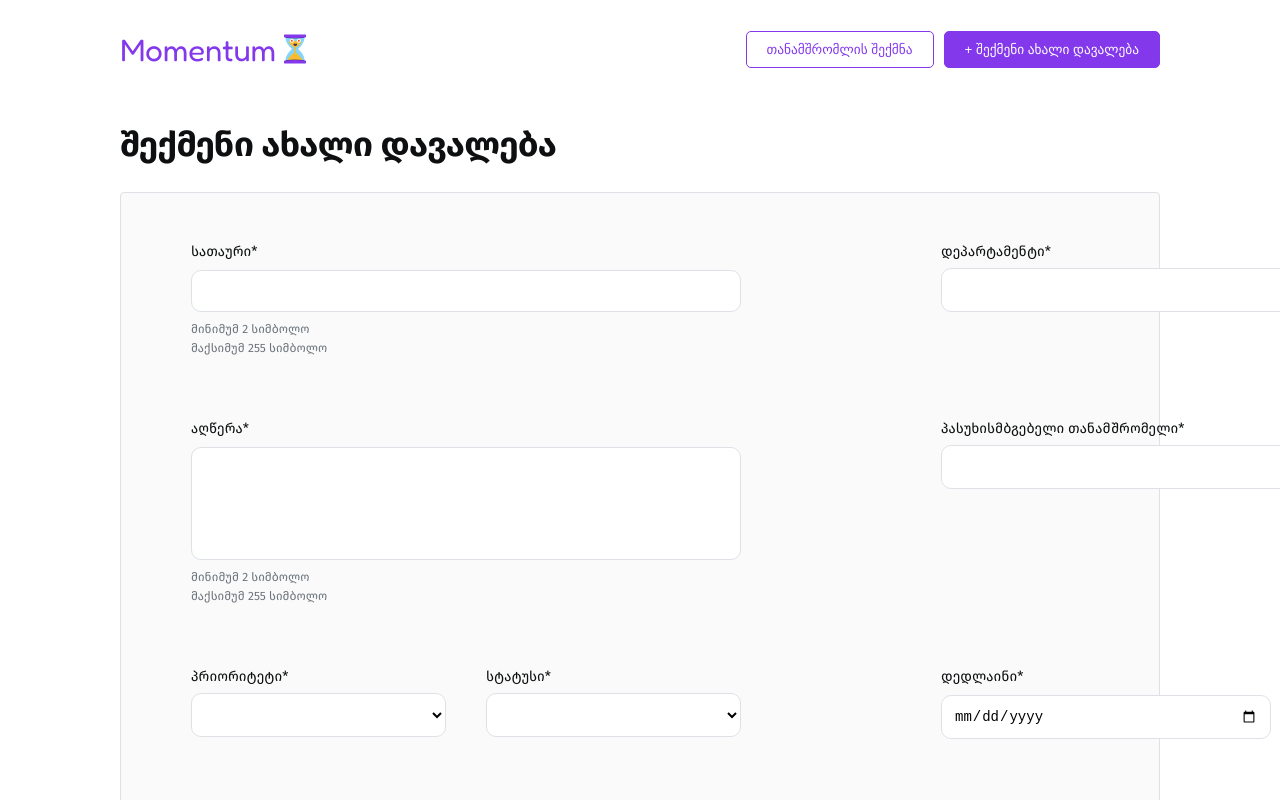
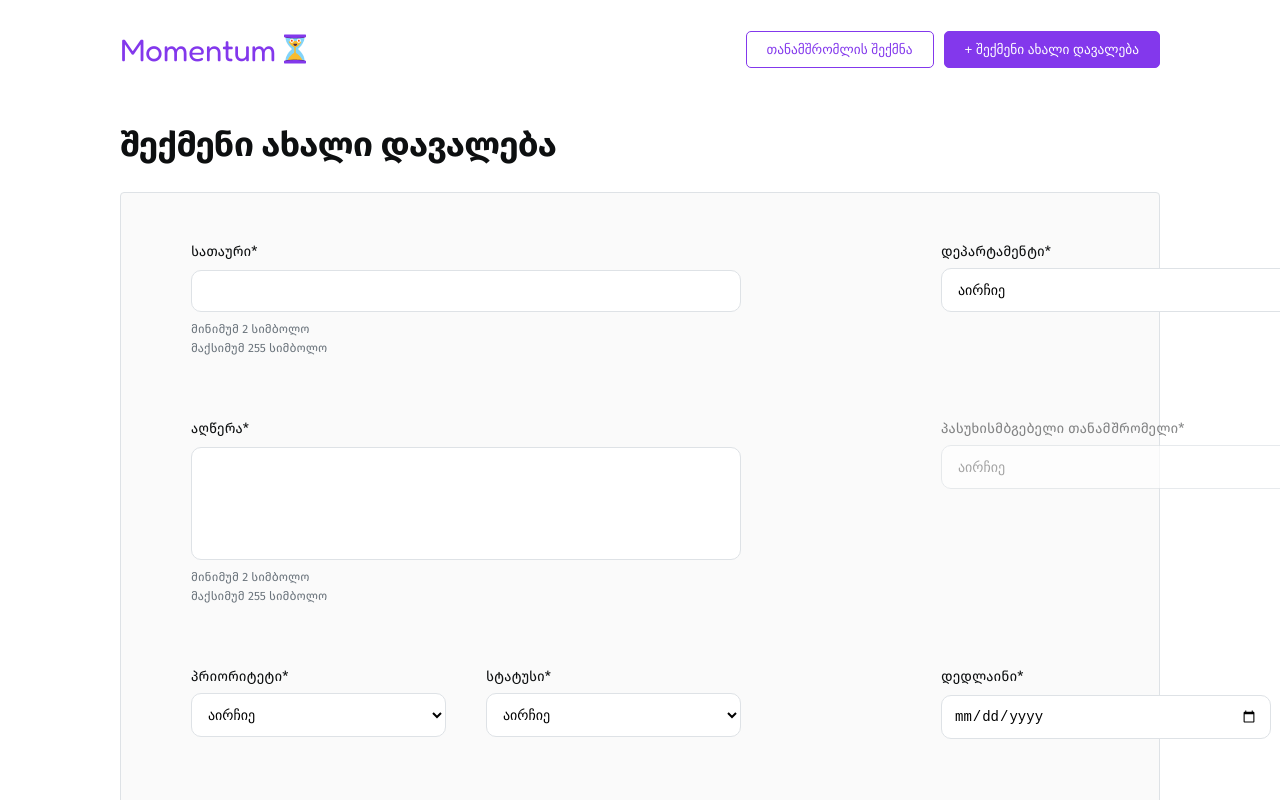
Before and after one commit to kinkriasvhili/RDBR-Bootcamp-Project, a React (Vite) app: page /CreateTask in a window 1280 px wide. Shown: the top 800 px of the page. Built offline with nearby package versions, Linux system fonts and the light colour scheme.

Commit message:
make choosing employee interactive to department in create Task

```diff
--- a/src/App.jsx
+++ b/src/App.jsx
@@ -7,7 +7,8 @@ import CreateTask from "./pages/CreateTask/CreateTask";
 import TaskDetails from "./pages/TaskDetails/TaskDetails";
 export const api = "https://momentum.redberryinternship.ge/api";
 // export const apiToken = "9e6f9d45-29f1-436d-bf35-533eaf068c62";
-export const apiToken = "9e7a7bdf-8d9d-4cab-96c0-82312869a468"
+// export const apiToken = "9e7a7bdf-8d9d-4cab-96c0-82312869a468"
+export const apiToken ="9e7be333-68a7-4898-a6c3-befc07f121c9"
 
 function App() {
   const [employees, setEmployees] = useState([]);
--- a/src/components/inputs/Department.jsx
+++ b/src/components/inputs/Department.jsx
@@ -1,52 +1,71 @@
-import styles from '../../pages/CreateTask/create.module.css'
-import { fetchData, fetchEmployees } from '../../fetchData'
-import { useState, useEffect } from 'react'
-import taskInfoStyle from '../../pages/TaskDetails/taskDetail.module.css'
+import styles from '../../pages/CreateTask/create.module.css';
+import { fetchData, fetchEmployees } from '../../fetchData';
+import { useState, useEffect } from 'react';
+import taskInfoStyle from '../../pages/TaskDetails/taskDetail.module.css';
 
-export default function Department({location, selectName, endPointType, selfType, handleChange, name, value}) {
+export default function Department({
+  location,
+  selectName,
+  endPointType,
+  selfType,
+  handleChange,
+  name,
+  value,
+  isSelectDisabled,
+  formData,
+}) {
+  const [data, setData] = useState(null);
+  const [selectedValue, setSelectedValue] = useState(''); // Local state to manage selected value
 
-  const [data, setData] = useState(null)
-  let clasNameContainer = ""
+  let clasNameContainer = '';
   switch (location) {
-    case "createTask":
+    case 'createTask':
       clasNameContainer = styles.department;
       break;
-    case "taskInformation":
-      clasNameContainer = taskInfoStyle.taskSelectStyle
-      break
+    case 'taskInformation':
+      clasNameContainer = taskInfoStyle.taskSelectStyle;
+      break;
   }
 
-  useEffect(()=> {
-    if (endPointType === selfType & endPointType != "employees")  {
-      fetchData(endPointType, setData)
-    } else if (endPointType == "employees" & endPointType === selfType) {
-      fetchEmployees(setData, endPointType)
+  useEffect(() => {
+    if (endPointType === selfType && endPointType !== 'employees') {
+      fetchData(endPointType, setData);
+    } else if (endPointType === 'employees' && endPointType === selfType) {
+      fetchEmployees(setData, endPointType, formData);
+
     }
-  }, [endPointType])
+  }, [endPointType, selfType]);
 
   const filteredData = data ? data.filter((item) => item.name !== value) : [];
-  console.log(filteredData)
+
+
+  const handleSelectChange = (e) => {
+    const newValue = e.target.value;
+    setSelectedValue(newValue); // Update the selected value in local state
+    handleChange(e); // Call the passed-in `handleChange` function
+  };
+
   return (
+    <div className={`${clasNameContainer} ${isSelectDisabled ? styles.dis : ''}`}>
+      <label>{location === 'taskInformation' ? '' : selectName}</label>
+      <select
+        disabled={isSelectDisabled}
+        id="Departament"
+        name={name}
+        value={selectedValue}
+        className={styles.select}
+        onChange={handleSelectChange}
+      >
 
-    <div className={clasNameContainer}>
-
-      <label>{location == "taskInformation" ? "" : selectName}</label>
-      <select id="Departament" name={name} onChange={handleChange}>
-        {value && (
-          <option value={value} key="default">
-            {value}
-          </option>
-        )}
+        <option value="" disabled className={styles.chooseOption}>
+          აირჩიე
+        </option>
         {filteredData.map((item) => (
           <option className={styles.option} value={item.id} key={item.id}>
             {item.name} {item.surname ? item.surname : ''}
           </option>
         ))}
-
       </select>
     </div>
-  )
+  );
 }
-
-
-//
--- a/src/components/taskHeader/TaskHeader.jsx
+++ b/src/components/taskHeader/TaskHeader.jsx
@@ -2,14 +2,18 @@ import departmentName from "../../pages/TasksPage-LandingPage/tasksBody/departme
 import styles from './taskHeader.module.css'
 
 export default function TaskHeader({task}) {
+  let depName = departmentName(task);
+  let depClassName = `${depName}-department`
+  // console.log(task.employee.department.name)
   return (
       <div className={styles.leftSide}>
         <button className={`${styles.priority} ${styles[`${task.priority.name}Color`]}`}>
           <img src={task.priority.icon} style={{ width: "20px", height: "20px" }} />
           {task.priority.name}
         </button>
-        <button className={styles.department}>
-          {departmentName(task)}
+        <button className={`${styles.department} ${styles[depClassName]}`}>
+
+          {depName}
         </button>
       </div>
   )
--- a/src/components/taskHeader/taskHeader.module.css
+++ b/src/components/taskHeader/taskHeader.module.css
@@ -1,3 +1,5 @@
+@import url(../../general.css);
+
 .leftSide {
   display: flex;
   gap: 5px;
@@ -38,3 +40,43 @@
   /* border: 1px solid red; */
   font-size: 14px;
 }
+
+.მედია-department {
+  background-color: var(--lightblue-color);
+  border: 1px solid var(--lightblue-color); /* Border color matches background */
+}
+
+.ადმინისტრაცია-department {
+  background-color: var(--red-color);
+  border: 1px solid var(--red-color); /* Border color matches background */
+}
+
+.რესურსები-department {
+  background-color: var(--lightpink-color);
+  border: 1px solid var(--lightpink-color); /* Border color matches background */
+}
+
+.ფინანსები-department {
+  background-color: var(--lightyellow-color);
+  border: 1px solid var(--lightyellow-color); /* Border color matches background */
+}
+
+.გაყიდ\&მარკეტ-department {
+  background-color: var(--lightorange-color);
+  border: 1px solid var(--lightorange-color); /* Border color matches background */
+}
+
+.ლოჯოსტიკა-department {
+  background-color: var(--yellow-color);
+  border: 1px solid var(--yellow-color); /* Border color matches background */
+}
+
+.ტექნოლოგია-department {
+  background-color: var(--primary-color);
+  border: 1px solid var(--primary-color); /* Border color matches background */
+}
+
+.დეპარტამენტი-department {
+  background-color: var(--grayLightShades-color);
+  border: 1px solid var(--grayLightShades-color); /* Border color matches background */
+}
--- a/src/pages/CreateTask/Body.jsx
+++ b/src/pages/CreateTask/Body.jsx
@@ -3,15 +3,33 @@ import styles from './create.module.css'
 import Department from '../../components/inputs/Department';
 import Calendar from '../../components/inputs/Calendar';
 import { putTasksData } from '../../fetchData';
-import { useState } from 'react';
+import { useState, useEffect } from 'react';
 
 export default function Body({ formData, dispatch }) {
   const [endPointType, setEndPointType] = useState("");
-  const [task, setTasks] = useState([])
+  const [isSelectDisabled, setIsSelectDisabled] = useState(true)
+
 
   const handleChange = (e) => {
-    dispatch({ type: "CHANGE", field: e.target.name, value: e.target.value });
+    const { name, value } = e.target;
+    dispatch({ type: "CHANGE", field: name, value });
+    if (name == "department_id") {
+      disabledInput(value);
+    }
+
   };
+
+
+
+  const disabledInput = (departmentValue) => {
+    // Check if the department value is not null
+    if (departmentValue) {
+      setIsSelectDisabled(false);
+    } else {
+      setIsSelectDisabled(true);
+    }
+  };
+
 
 
   return (
@@ -35,7 +53,8 @@ export default function Body({ formData, dispatch }) {
             endPointType={endPointType}
             selfType="departments"
             handleChange={handleChange}
-            name="department"
+            name="department_id"
+            isSelectDisabled={false}
           />
           </span>
 
@@ -59,6 +78,8 @@ export default function Body({ formData, dispatch }) {
               selfType="employees"
               handleChange={handleChange}
               name="employee"
+              isSelectDisabled={isSelectDisabled}
+              formData={formData}
             />
           </span>
 
@@ -76,7 +97,7 @@ export default function Body({ formData, dispatch }) {
                 selfType="priorities"
                 handleChange={handleChange}
                 name="priority"
-
+                isSelectDisabled={false}
               />
             </span>
 
@@ -90,6 +111,7 @@ export default function Body({ formData, dispatch }) {
                 selfType="statuses"
                 handleChange={handleChange}
                 name="status"
+                isSelectDisabled={false}
               />
             </span>
 
@@ -106,7 +128,6 @@ export default function Body({ formData, dispatch }) {
               e.preventDefault();
               putTasksData(formData);
               dispatch({ type: "RESET" });
-              console.log(formData)
             }}
             className={styles.createTaskButton}
           >
--- a/src/pages/CreateTask/CreateTask.jsx
+++ b/src/pages/CreateTask/CreateTask.jsx
@@ -11,10 +11,10 @@ const reducer = (state, action) => {
         title: "",
         describtion: "",
         due_data: "",
-        status: null,
-        priority: null,
-        department: null,
-        employee: null,
+        status: "",
+        priority: "",
+        department_id: "",
+        employee: "",
       }
   }
 }
@@ -24,10 +24,10 @@ export default function CreateTask() {
       title: "",
       describtion: "",
       due_data: "",
-      status: null,
-      priority: null,
-      department: null,
-      employee: null,
+      status: "",
+      priority: "",
+      department_id: "",
+      employee: "",
       })
     return (
         <div className={styles.CreateTaskContainer}>
--- a/src/pages/CreateTask/create.module.css
+++ b/src/pages/CreateTask/create.module.css
@@ -67,3 +67,18 @@
 .option {
   cursor: pointer;
 }
+.dis select {
+  cursor: default;
+}
+.dis label {
+  opacity: 0.5;
+}
+
+.select:focus {
+  border-color: var(--primary-color);
+}
+
+.chooseOption {
+  background-color: gray;
+  opacity: 0.7;
+}
--- a/src/pages/TasksPage-LandingPage/tasksBody/departmentName.js
+++ b/src/pages/TasksPage-LandingPage/tasksBody/departmentName.js
@@ -2,7 +2,7 @@ export default function departmentName(task) {
   if (!task || !task.department || !task.department.name) return "";
 
   let departmentName = "";
-  switch (task.department.name) {
+  switch (task.employee.department.name) {
     case "მედიის დეპარტამენტი":
       departmentName = "მედია";
       break;
```
Also changed, not shown: src/components/CreateEmployee/EmployeeModal.jsx (+6 -7 lines), src/fetchData.js (+13 -9 lines).
